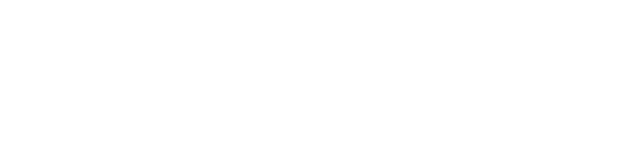
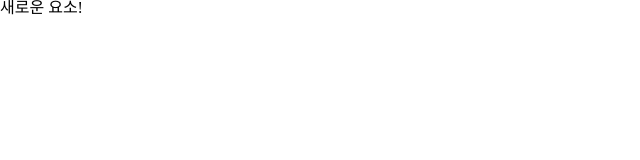
Before and after one commit to ParkYoungWoong/test1, a website: page index.html in a window 1280 px wide. Shown: the whole page, without its empty margins (0-640 px from the left). Drawn offline with Linux system fonts and the light colour scheme.

Commit message:
새로운 요소를 만들었어!

```diff
--- a/index.html
+++ b/index.html
@@ -38,7 +38,7 @@
 <body>
 <div class="container">
 
-
+    <div>새로운 요소!</div>
 
 </div>
 </body>
```
